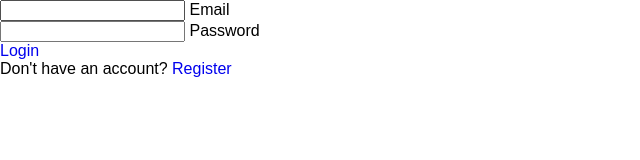
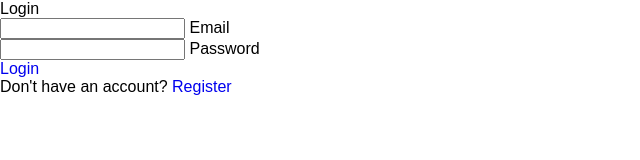
Before and after one commit to npankajaxioned/Placeholder, a plain HTML site: page index.html in a window 1280 px wide. Shown: the whole page, without its empty margins (0-640 px from the left). Drawn offline with Linux system fonts and the light colour scheme; files whose address does not match are found by name.

Commit message:
Changes made in html file

```diff
--- a/index.html
+++ b/index.html
@@ -14,6 +14,7 @@
 <body>
     <div class="container">
         <main>
+            <h1>Login</h1>
             <form>
             <div class="form-control">
                 <input type="text" required>
@@ -23,9 +24,9 @@
                 <input type="text" required>
                 <label>Password</label>
             </div>
-                  <a href="#FIXME" class="btn">Login</a>
+                  <a href="#FIXME" title="Login" class="btn">Login</a>
             </form>
-            <p>Don't have an account? <a href="#FIXME">Register</a></p>
+            <p>Don't have an account? <a href="#FIXME" title="Register">Register</a></p>
         </main>
     </div>
     <script src="/script.js"></script>
```
